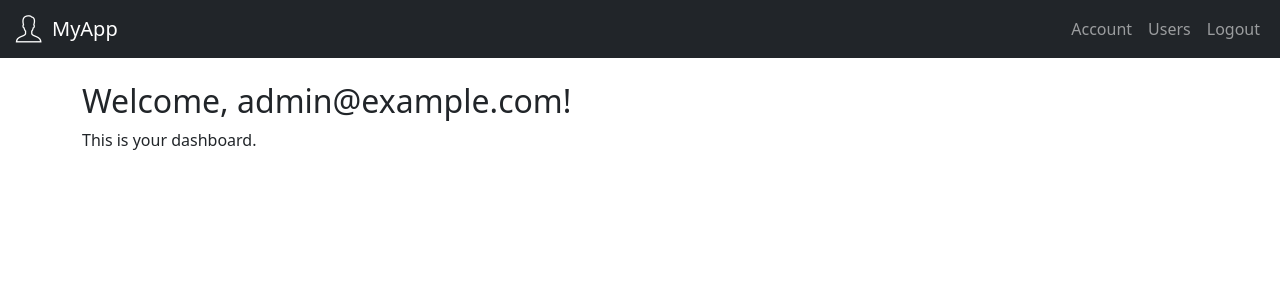
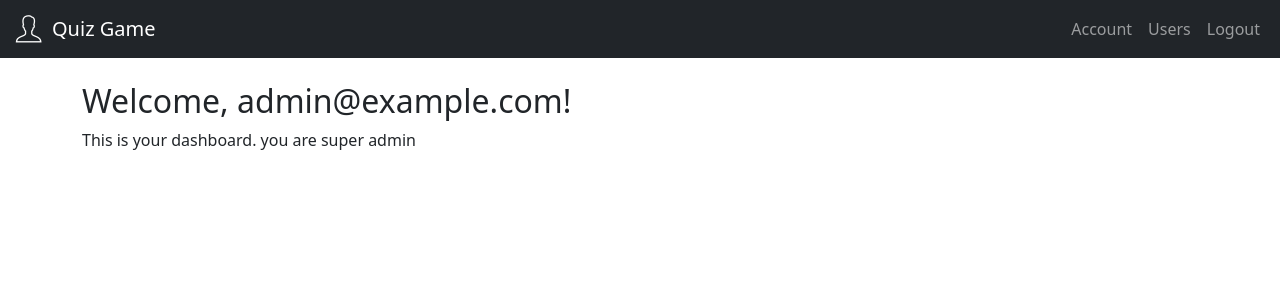
Before and after one commit to Verrall08/HAT3, a Flask app: page /dashboard in a window 1280 px wide. Shown: the top 300 px of the page. Run offline with Flask 3, Linux system fonts and the light colour scheme; a user stored in the database is signed in.

Commit message:
dashboard for users and admins

```diff
--- a/templates/base.html
+++ b/templates/base.html
@@ -35,7 +35,7 @@
       <a class="navbar-brand d-flex align-items-center" href="{{ url_for('dashboard') }}">
         <img src="{{ url_for('static', filename='images/logo-32-white.png') }}" alt="Logo" width="32" height="32"
           class="me-2">
-        MyApp
+        Quiz Game
       </a>
 
       <!-- Hamburger button for small screens -->
--- a/templates/dashboard.html
+++ b/templates/dashboard.html
@@ -16,6 +16,10 @@
 -->
 {% block content %}
 <!-- A heading welcoming the user. current_user is the logged-in user provided by Flask-Login -->
-<h2>Welcome, {{ current_user.email }}!</h2>
-<p>This is your dashboard.</p>
+{% if current_user.is_admin %}
+  <h2>Welcome, {{ current_user.email }}!</h2>
+  <p>This is your dashboard. you are super admin</p>
+{% else %}
+  <p>Normal Dashboard</p>
+{% endif %}
 {% endblock %}
```
Also changed, not shown: templates/users.html (line endings or trailing spaces).
